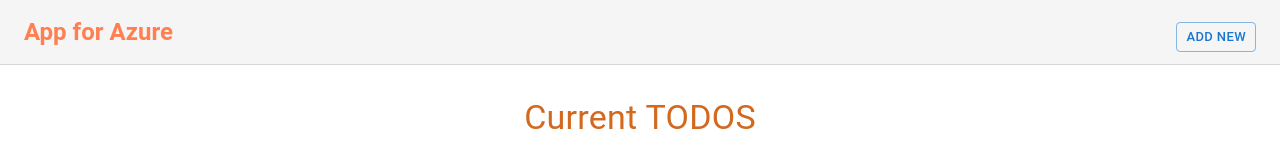
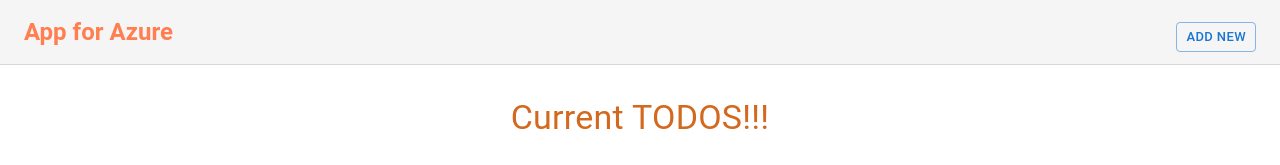
Before and after one commit to eerikanttilasiili/eerikanttila-spring, a React (Create React App) app in the folder frontend/: page / in a window 1280 px wide. Shown: the top 165 px of the page. Built offline with nearby package versions, Linux system fonts and the light colour scheme.

Commit message:
DevTesting

```diff
--- a/frontend/src/AllMovies.tsx
+++ b/frontend/src/AllMovies.tsx
@@ -27,7 +27,7 @@ const AllMovies = () => {
     return (
         <Container maxWidth="md" component="main" sx={{ padding: '2rem 0' }}>
         <Typography variant="h4" gutterBottom sx={{ textAlign: 'center', color: 'chocolate' }}>
-          Current TODOS
+          Current TODOS!!!
         </Typography>
 
         <TextField
```
